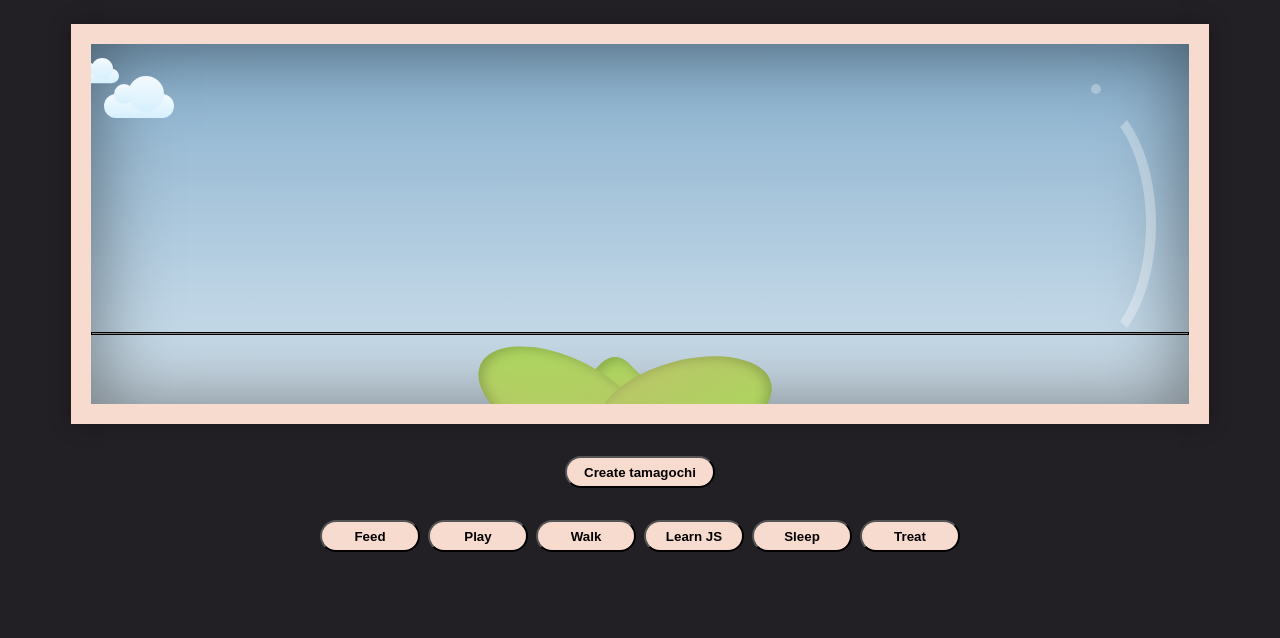
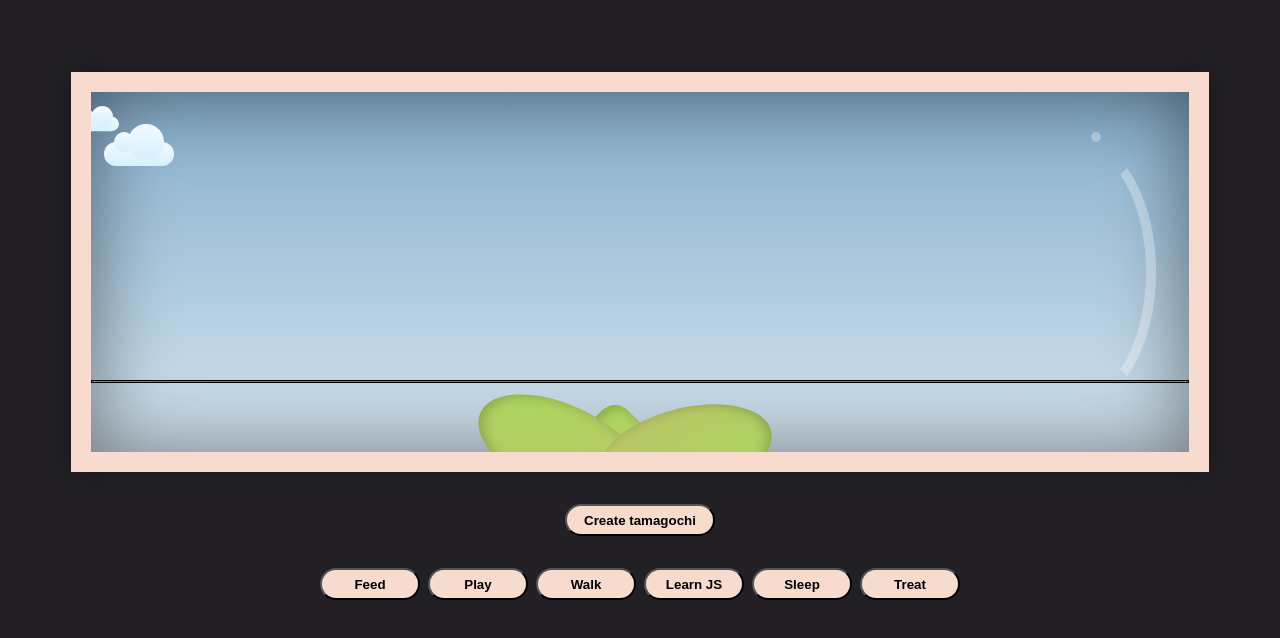
Before and after one commit to Neschadin/tamagochi, a plain HTML site: page index.html in a window 1280 px wide. Drawn offline with Linux system fonts and the light colour scheme.

Commit message:
Add files via upload

```diff
--- a/css/style.scss
+++ b/css/style.scss
@@ -123,7 +123,7 @@ h2 {
 }
 
 .globe {
-    margin: 1em 0 0 0;
+    margin: 4em 0 0 0;
     position: relative;
     display: inline-block;
     text-align: left;
```
Also changed, not shown: css/style.css.
